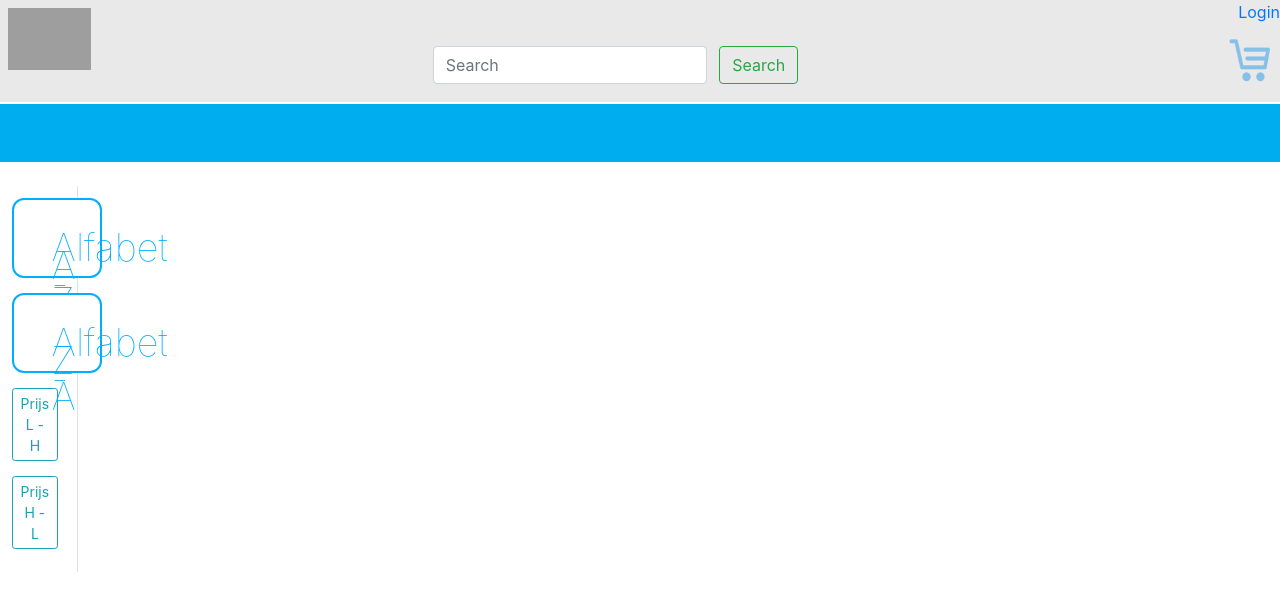
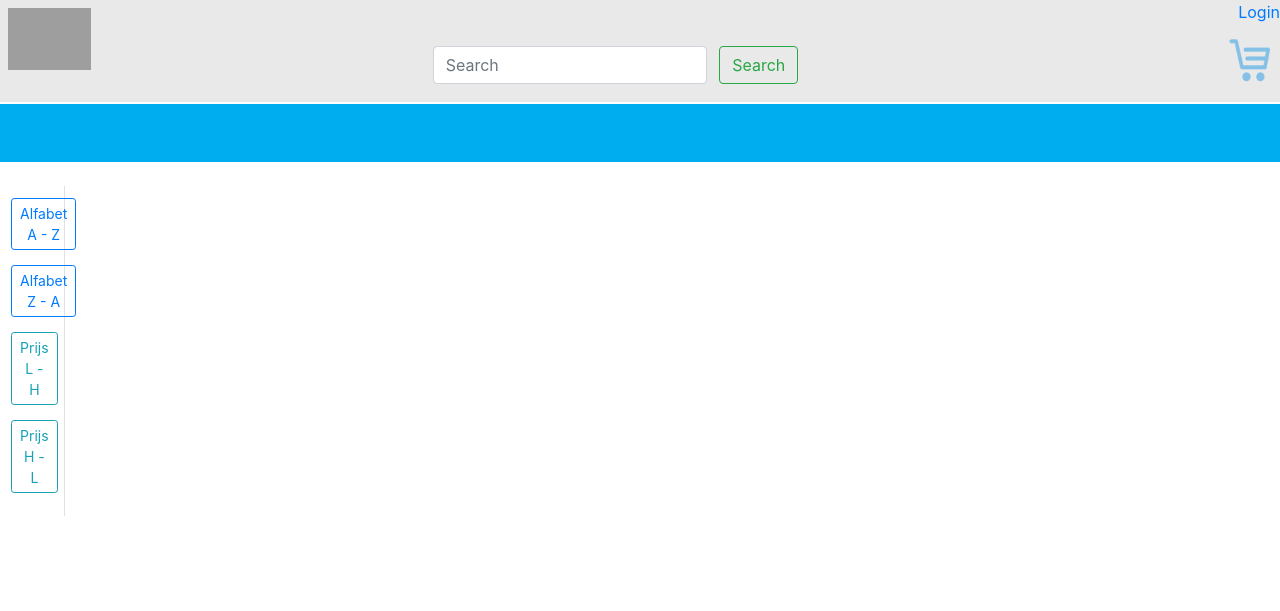
Before and after one commit to HylkeJellema/WWI, a PHP site: page /Lijstpagina.php?search=1 in a window 1280 px wide. Shown: the top 611 px of the page. Run offline with PHP 8.4, Linux system fonts and the light colour scheme; data that the repository does not hold is empty; grey boxes are pictures that could not be loaded.

Commit message:
Auto stash before merge of "master" and "origin/master"

```diff
--- a/Lijstpagina.php
+++ b/Lijstpagina.php
@@ -38,8 +38,8 @@ waza();
             <div class="border-right" id="sidebar-wrapper" style="width: 25%; margin-left: 1%; border-color: #00AEEF;">
                 <div class="container">
                     <form class="form-inline" action="Lijstpagina.php" method="get">
-                        <button class="HSknop" style="margin-bottom: 15px;" name="sorteer" value="az" type="submit">Alfabet<br>A - Z</button>
-                        <button class="HSknop" style="margin-bottom: 15px;" name="sorteer" value="za" type="submit">Alfabet<br>Z - A</button>
+                        <button class="btn btn-sm btn-outline-primary mt-auto" style="margin-bottom: 15px;" name="sorteer" value="az" type="submit">Alfabet<br>A - Z</button>
+                        <button class="btn btn-sm btn-outline-primary mt-auto" style="margin-bottom: 15px;" name="sorteer" value="za" type="submit">Alfabet<br>Z - A</button>
                         <button class="btn btn-sm btn-outline-info mt-auto" style="margin-bottom: 15px;" name="sorteer" value="lh" type="submit">Prijs<br>L - H</button>
                         <button class="btn btn-sm btn-outline-info mt-auto" style="margin-bottom: 15px;" name="sorteer" value="hl" type="submit">Prijs<br>H - L</button>
                         <input type="hidden" name="search" value="<?php print($_GET["search"]); ?>">
--- a/Style.css
+++ b/Style.css
@@ -61,7 +61,7 @@
     transition: 0.3s;
     }
 
-    .HSknop:hover {
+    .sorteer:hover {
        background: #00AEFF;
        border: solid #00AEFF 2px;
        color: #FFFFFF;
```
Lines whose indentation alone changed are shown as unchanged.
